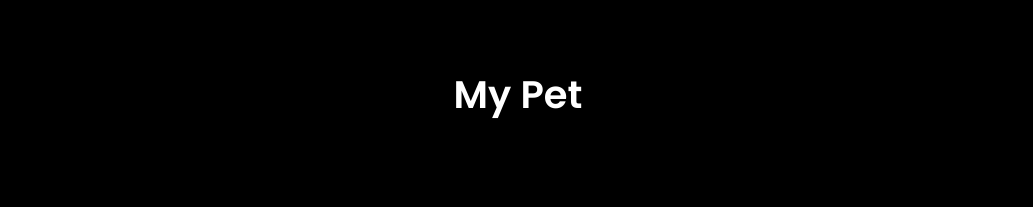
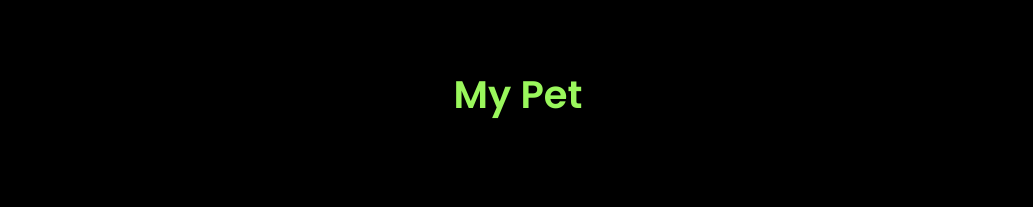
Before and after one commit to yi-cui/si579-hw1, a plain HTML site: page index.html in a window 1280 px wide. Shown: the top 207 px of the page, without its empty margins (122-1155 px from the left). Drawn offline with Linux system fonts and the light colour scheme.

Commit message:
first commit

```diff
--- a/css/style.css
+++ b/css/style.css
@@ -33,7 +33,6 @@ a.skip:focus{
 }
 
 
-
 p{
 	padding: 10px 0px;
 }
@@ -49,6 +48,7 @@ h1{
 	font-size: 2em;
 	font-weight: 600;
 	text-align: center;
+	color: #9af75c;
 }
 
 h2{
```
Also changed, not shown: 1 other file.
